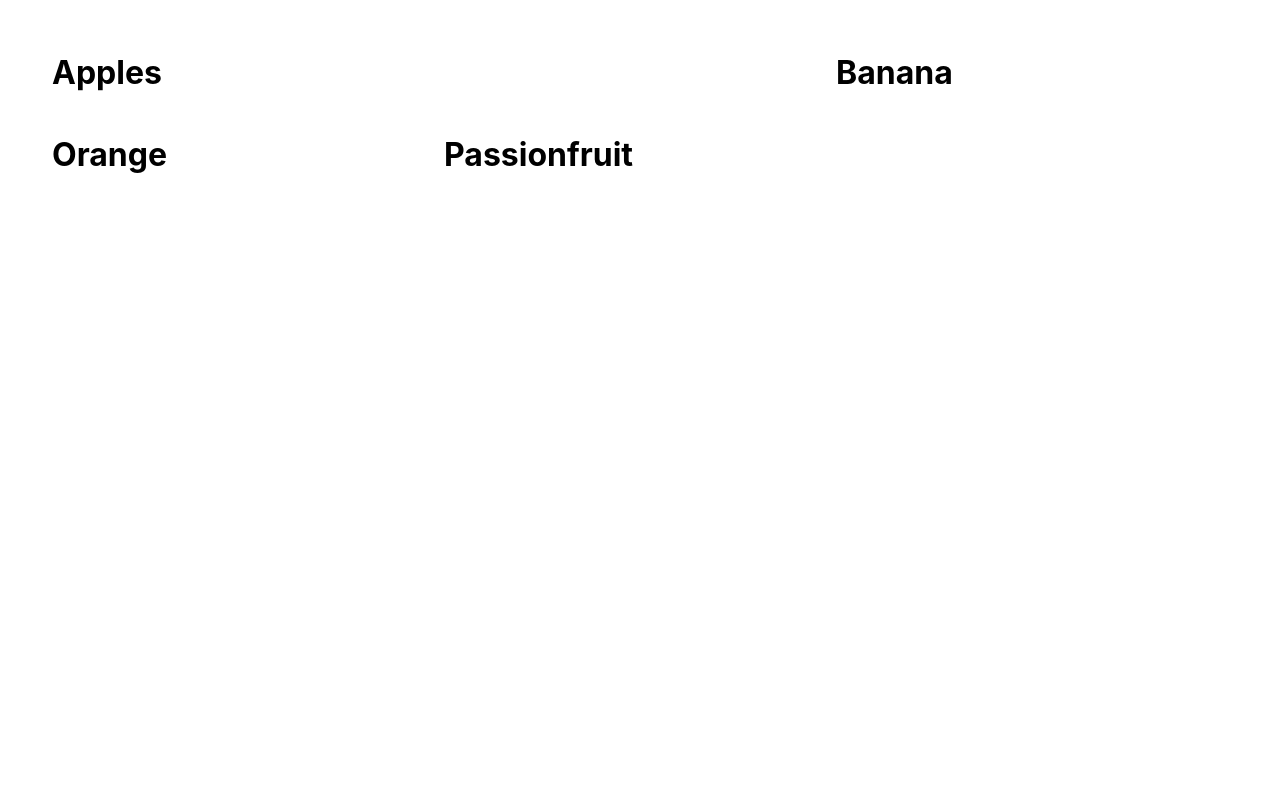
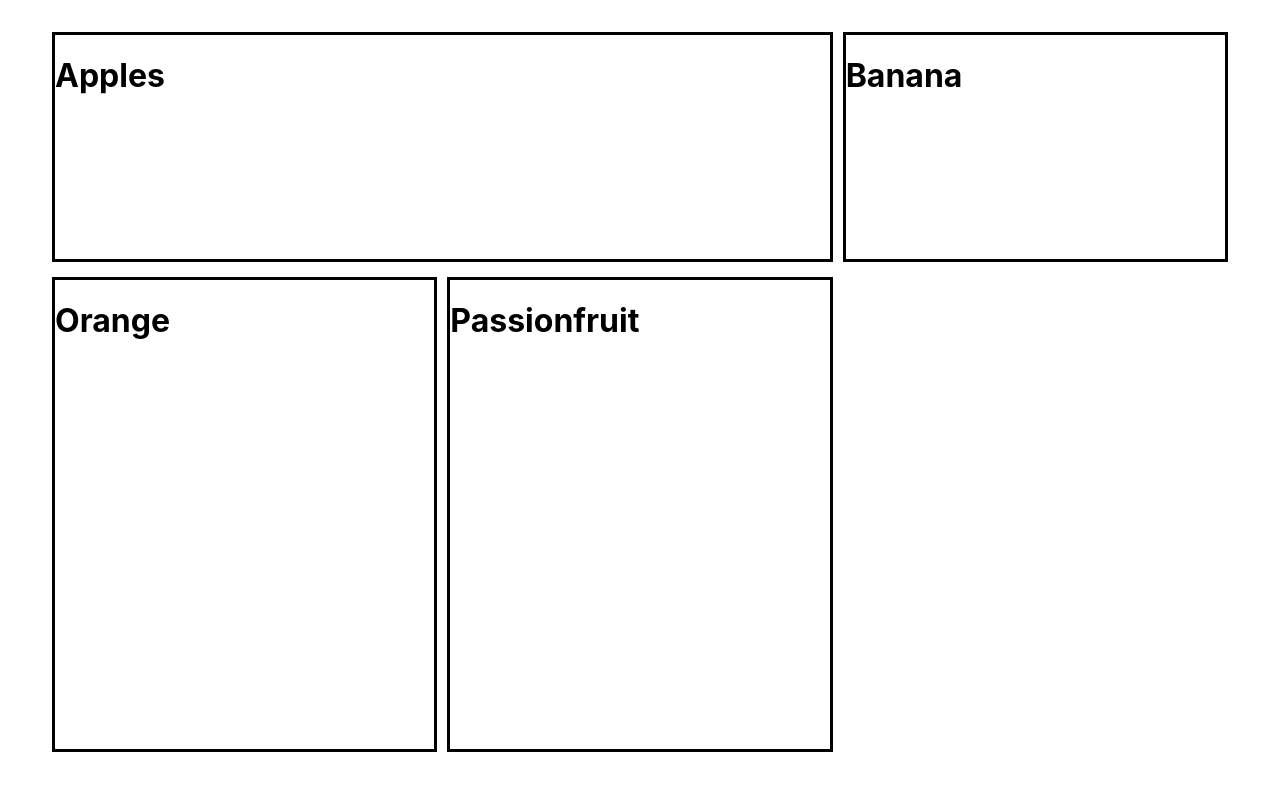
Before and after one commit to hsouth95/home-dashboarder, a React (Create React App) app: page / in a window 1280 px wide. Shown: the top 790 px of the page. Built offline with nearby package versions, Linux system fonts and the light colour scheme.

Commit message:
Add an edit page and the ability to traverse different pages

```diff
--- a/package.json
+++ b/package.json
@@ -8,6 +8,8 @@
     "@testing-library/user-event": "^12.8.3",
     "react": "^17.0.2",
     "react-dom": "^17.0.2",
+    "react-router": "^5.2.1",
+    "react-router-dom": "^5.3.0",
     "react-scripts": "4.0.3",
     "web-vitals": "^1.1.2"
   },
--- a/src/App.js
+++ b/src/App.js
@@ -1,14 +1,31 @@
+import React from 'react';
+import {
+  BrowserRouter as Router,
+  Switch,
+  Route,
+  Link
+} from 'react-router-dom';
+
 import logo from './logo.svg';
 import './App.css';
 
-
 import Dashboards from "./components/Dashboards";
+import EditPage from "./edit/Edit";
 
 function App() {
   return (
+    <Router>
     <div className="App">
-      <Dashboards />
+      <Switch>
+        <Route exact path="/">
+          <Dashboards />
+        </Route>
+        <Route path="/edit">
+          <EditPage />
+        </Route>
+      </Switch>
     </div>
+    </Router>
   );
 }
 
--- a/src/components/dashboard.css
+++ b/src/components/dashboard.css
@@ -1,12 +1,15 @@
 .db-container {
     margin: 2rem;
     display: grid;
+    height: 90vh;
     grid-template-columns: 1fr 1fr 1fr;
     grid-template-rows: 1fr 1fr 1fr;
+    column-gap: 10px;
+    row-gap: 15px;
 }
 
-.db-container > div {
-
+.db {
+  border: solid;
 }
 
 .db-h1 {
--- /dev/null
+++ b/src/edit/Edit.js
@@ -0,0 +1,10 @@
+
+function EditPage() {
+  return (
+    <div className="App">
+      <h1>Edit Page</h1>
+    </div>
+  );
+}
+
+export default EditPage;
```
Also changed, not shown: 1 other file (tests, documents, lock files or other folders).
